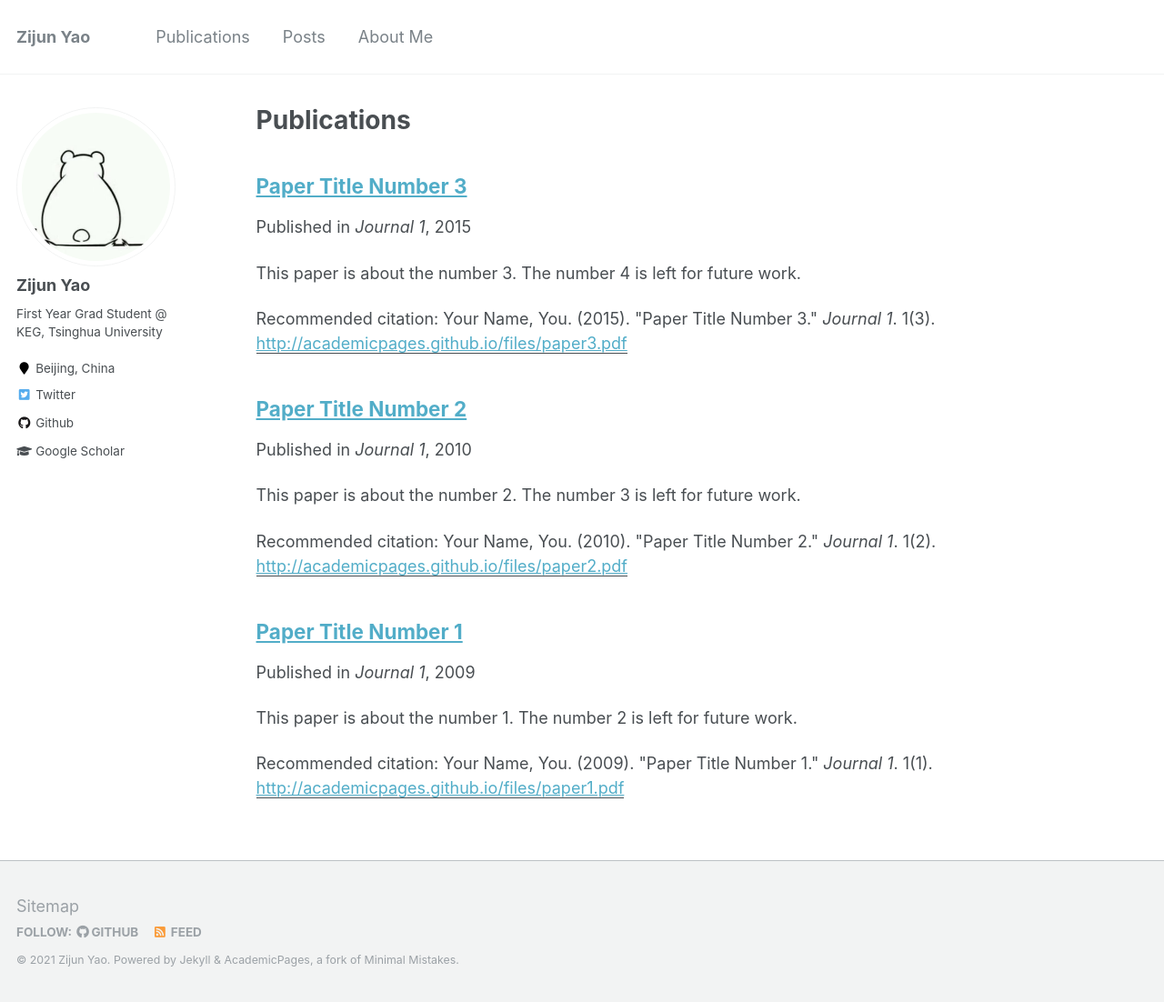
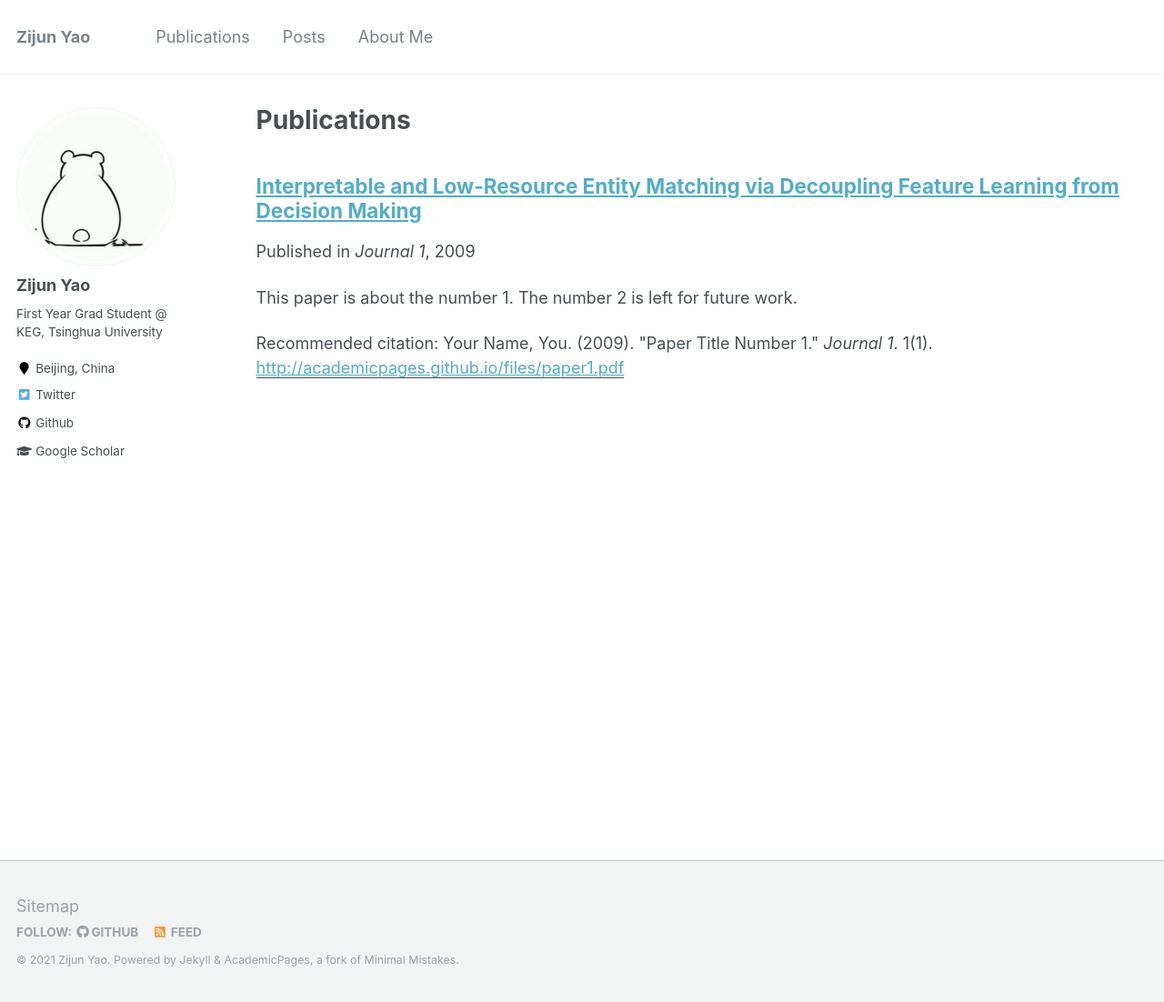
Before and after one commit to TranSirius/TranSirius.github.io, a Jekyll site: the page built from _pages/publications.md, in a window 1280 px wide and 1102 px high. Shown: the whole window at 91% size. Built offline with Jekyll 4.4.1, drawn with Linux system fonts in a browser that asks for light colours.

Commit message:
publication

```diff
--- a/_publications/2009-10-01-paper-title-number-1.md
+++ b/_publications/2009-10-01-paper-title-number-1.md
@@ -1,5 +1,5 @@
 ---
-title: "Paper Title Number 1"
+title: "Interpretable and Low-Resource Entity Matching via Decoupling Feature Learning from Decision Making"
 collection: publications
 permalink: /publication/2009-10-01-paper-title-number-1
 excerpt: 'This paper is about the number 1. The number 2 is left for future work.'
--- a/_publications/2010-10-01-paper-title-number-2.md
+++ /dev/null
@@ -1,15 +0,0 @@
----
-title: "Paper Title Number 2"
-collection: publications
-permalink: /publication/2010-10-01-paper-title-number-2
-excerpt: 'This paper is about the number 2. The number 3 is left for future work.'
-date: 2010-10-01
-venue: 'Journal 1'
-paperurl: 'http://academicpages.github.io/files/paper2.pdf'
-citation: 'Your Name, You. (2010). &quot;Paper Title Number 2.&quot; <i>Journal 1</i>. 1(2).'
----
-This paper is about the number 2. The number 3 is left for future work.
-
-[Download paper here](http://academicpages.github.io/files/paper2.pdf)
-
-Recommended citation: Your Name, You. (2010). "Paper Title Number 2." <i>Journal 1</i>. 1(2).
--- a/_publications/2015-10-01-paper-title-number-3.md
+++ /dev/null
@@ -1,15 +0,0 @@
----
-title: "Paper Title Number 3"
-collection: publications
-permalink: /publication/2015-10-01-paper-title-number-3
-excerpt: 'This paper is about the number 3. The number 4 is left for future work.'
-date: 2015-10-01
-venue: 'Journal 1'
-paperurl: 'http://academicpages.github.io/files/paper3.pdf'
-citation: 'Your Name, You. (2015). &quot;Paper Title Number 3.&quot; <i>Journal 1</i>. 1(3).'
----
-This paper is about the number 3. The number 4 is left for future work.
-
-[Download paper here](http://academicpages.github.io/files/paper3.pdf)
-
-Recommended citation: Your Name, You. (2015). "Paper Title Number 3." <i>Journal 1</i>. 1(3).
```
Also changed, not shown: _data/navigation.yml (line endings or trailing spaces), 9 other files.
